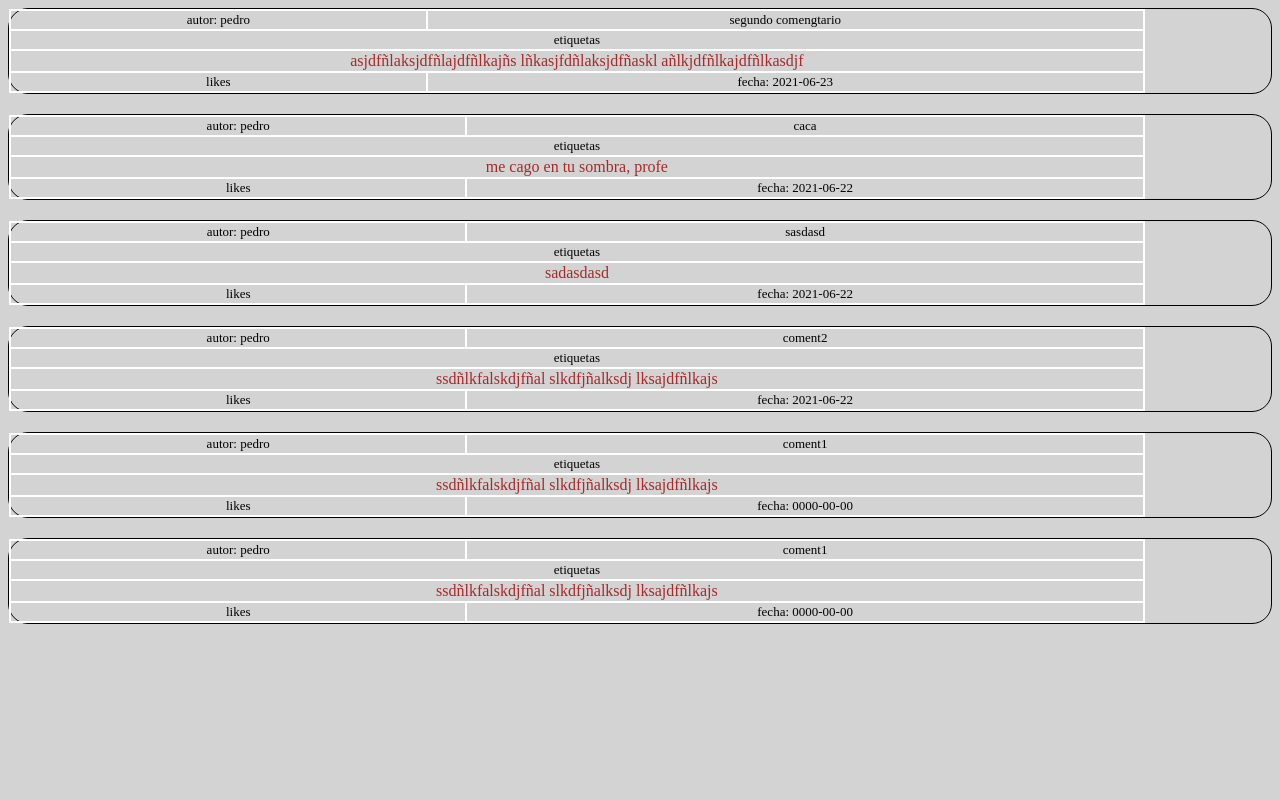
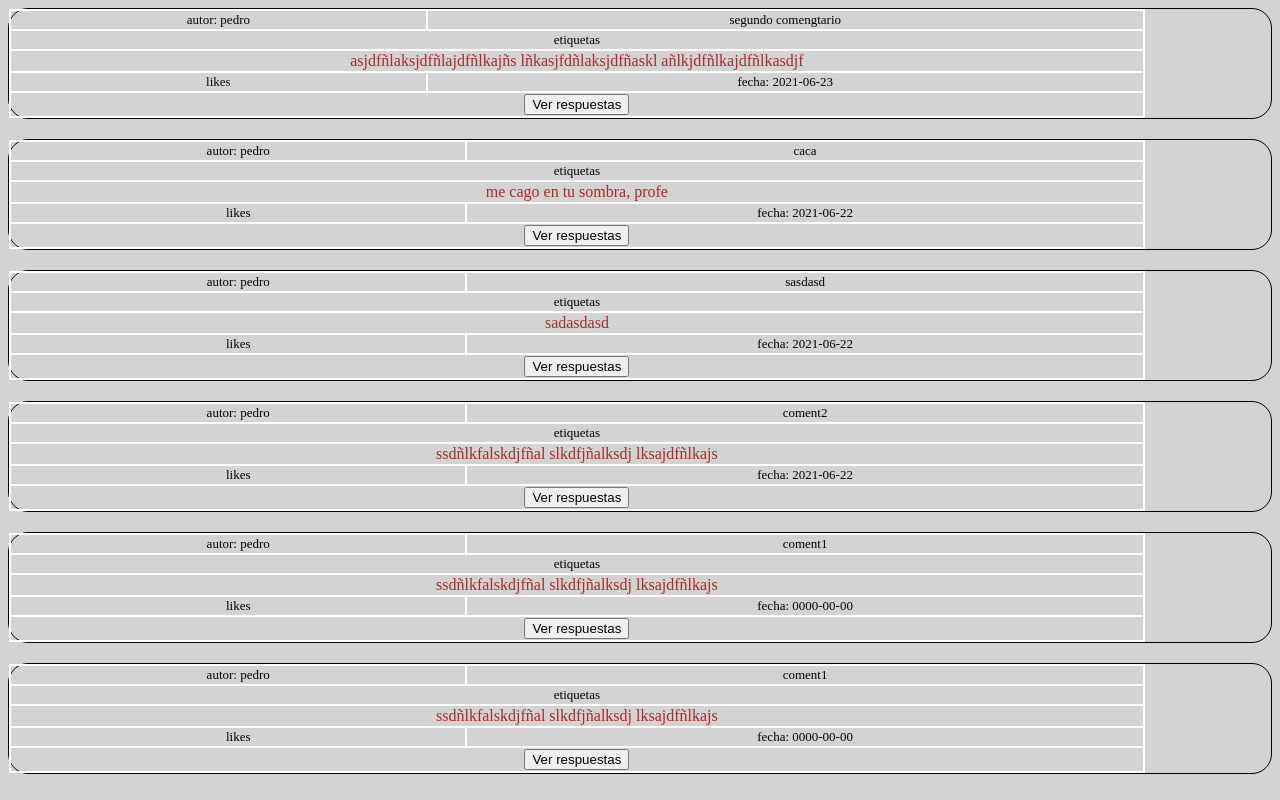
Before and after one commit to hosteando33/ForoX, a PHP site: page /FOROX/private/contenido.php in a window 1280 px wide. Run offline with PHP 8.4, Linux system fonts and the light colour scheme; data comes from the database, SQL or seed files in the repository; tables that the repository leaves empty or names only in its code hold one stand-in row (values such as "Sample post").

Commit message:
Programación "acabada"
Falta maquetación y estilos, arreglar y completar codigo, zona de usuario... pero ya es pmv cutre

```diff
--- a/private/contenido.php
+++ b/private/contenido.php
@@ -3,10 +3,11 @@
 <head>
 	<title></title>
 	<link rel="stylesheet" type="text/css" href="../maqueta/css/css_contenido.css">
+
+	<script src="../maqueta/js/jquery-1.9.1.js"></script>
+
 </head>
 <body>
-
-
 
 <?php
 //hacemos disponible la variable $conexion
@@ -15,12 +16,24 @@ include("conexion_foro.php");
 // $sql="SELECT * FROM  comentarios";
 $sql= "SELECT * FROM  comentarios INNER JOIN usuarios USING(id_usuario) ORDER BY id_comentario DESC LIMIT 10";
 
+$sql_respuestas = "SELECT * FROM respuestas INNER JOIN usuarios USING(id_usuario)";
+
 $filas = $conexion->query($sql);
+
+$respuestas = $conexion->query($sql_respuestas);
 
 //			style="border:2px solid blue;
 //					border-radius:10px 10px 10px 10px;
 foreach($filas as $fila){
 	echo'
+
+		<script>
+			function ver_respuestas' . $fila["id_comentario"] . '()
+  			{
+	  			$("#respuestas' . $fila["id_comentario"] . '").toggle();
+			}
+		</script>
+
 		<div class="comentario" id="comentario_'.$fila["id_comentario"].'">
 			<table>
 				<tr class="tabla_encabezado">
@@ -36,41 +49,39 @@ foreach($filas as $fila){
 				<tr class="tabla_pie">
 					<td>likes</td>
 					<td>fecha: '.$fila["fecha_comentario"].'</td>
+
+				</tr>
+
+				<tr class="boton_ver_respuesta">
+					<td colspan="3">
+
+					<button id="ver_respuestas" onclick="ver_respuestas' . $fila["id_comentario"] . '();">Ver respuestas</button>
+
+					</td>
+
 				</tr>
 			</table>
 		</div>
-		';
-	}
+
+		<div class="comentario" id="respuestas' . $fila["id_comentario"] . '" style="display: none">
+
+			<table>
+				<td colspan="3">
+				<div id="">
+	';
+
+				foreach($respuestas as $respuesta){
+					if($respuesta["id_comentario"] == $fila["id_comentario"]){
+						echo ' <div> '. $respuesta["texto_respuesta"] .' </div>';
+					}
+				}
+		echo'
+			</div>
+			</td>
+		</table>
+
+	</div>
+
+	';
+}
 ?>
-
-
-<!-- <form method="POST" action="comentar.php">
-	<table>
-		<tr class="tabla_encabezado">
-			<td>
-				autor:
-				<input id="input_autor" type="text" name="iautor" value="pedro">
-			</td>
-			<td colspan="2">
-				titulo:
-				<input id="input_titulo" type="text" name="ititulo">
-			</td>
-		</tr>
-		<tr class="tabla_etiqueta">
-			<td colspan="3">
-				etiquetas
-				<input id="input_etiqueta" type="text" name="ietiqueta">
-			</td>
-		</tr>
-		<tr class= "tabla_texto">
-			<td colspan="3"><textarea name="itexto"></textarea></td>
-		</tr>
-		<tr class="tabla_pie">
-			<td><input type="reset" value="borrar">	</td>
-			<td><input type="submit" value="compartir"></td>
-		</tr>
-	</table>
-</form>
-
-</body>
-</html> -->
```
Also changed, not shown: private/contenido_usuario_logeado.php (+28 -10 lines).
